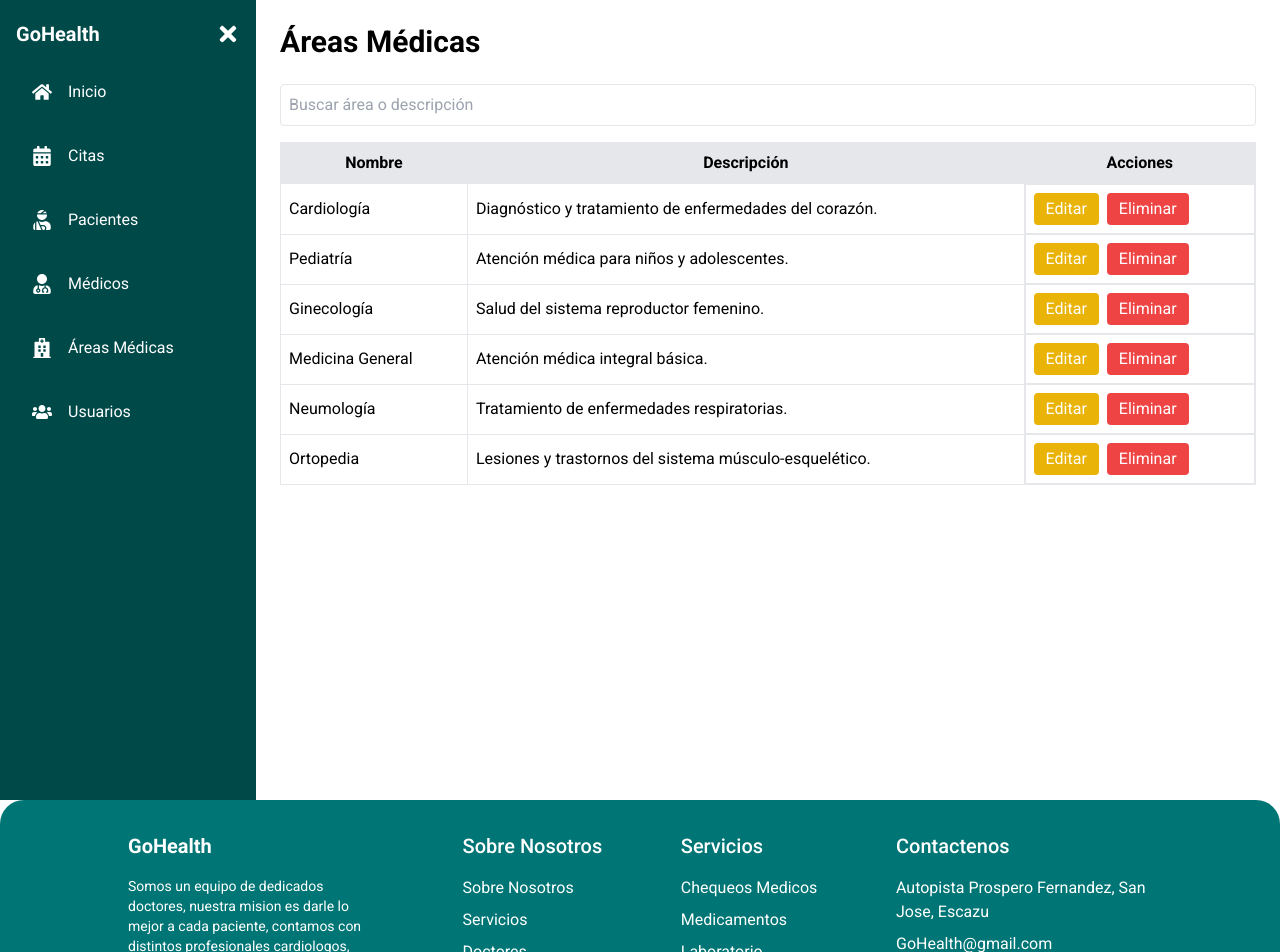
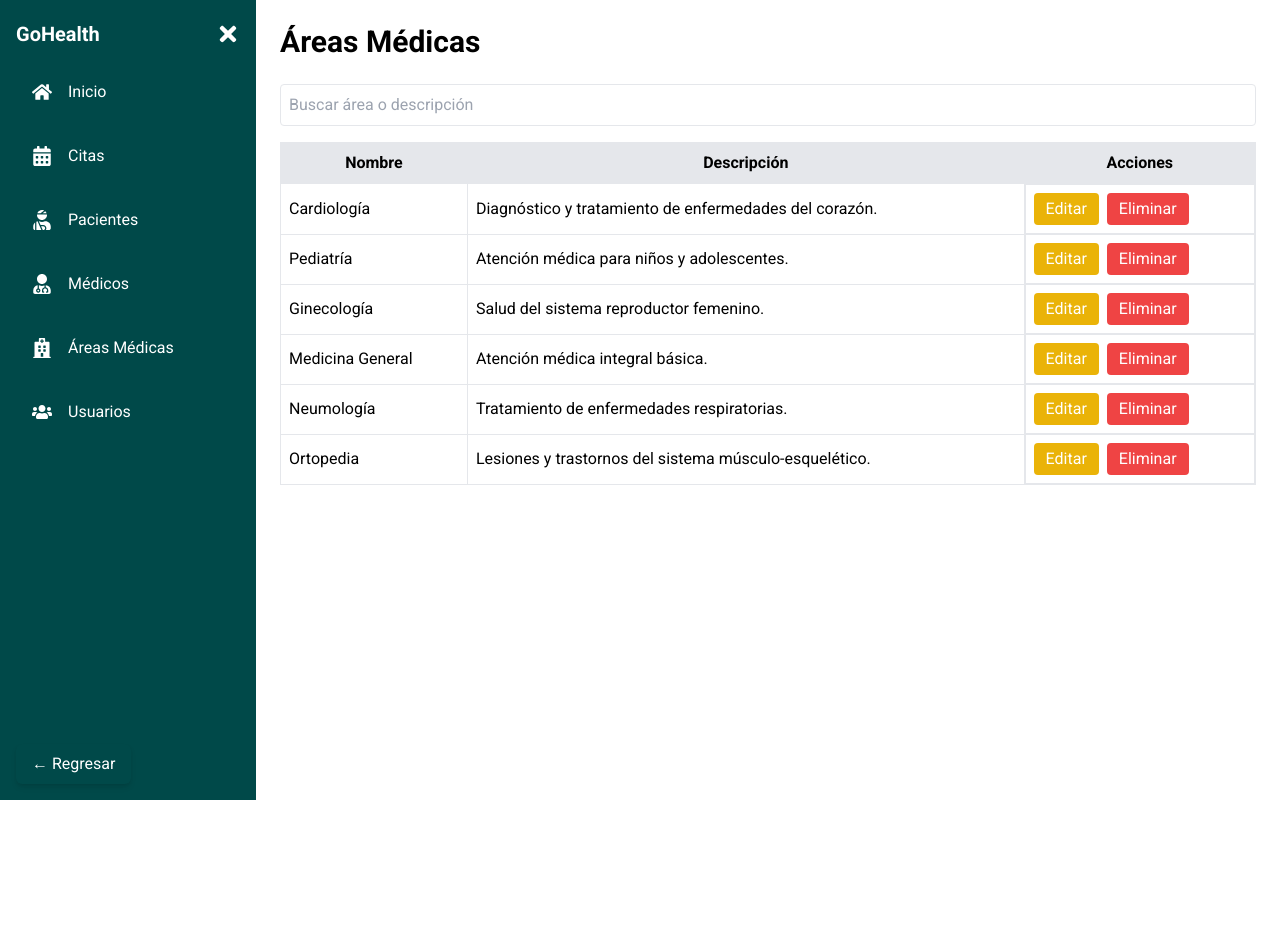
Before and after one commit to camillaquiros/Proyecto-Componentes, a React (Vite) app in the folder GoHealth/: page /areas-medicas in a window 1280 px wide. Shown: the top 952 px of the page. After the commit the page ends 800 px from the top, so only its background shows below. Built offline with nearby package versions, Linux system fonts and the light colour scheme.

Commit message:
quitar el Navbar y Footer de citas, areas medicas, medicos, pacientes y usuarios

```diff
--- a/GoHealth/src/App.jsx
+++ b/GoHealth/src/App.jsx
@@ -17,12 +17,13 @@ import Usuarios from "./pages/Usuarios";
 
 const Layout = ({ children }) => {
   const location = useLocation();
-  const isAuthPage = location.pathname === "/LogIn" || location.pathname === "/Registro";
-  const isNoNavbarPage = ["/citas", "/pacientes", "/medicos", "/areas-medicas", "/usuarios"].includes(location.pathname);
+  const isAuthPage = location.pathname === "/LogIn" || location.pathname === "/Registro" || location.pathname === "/citas" || location.pathname === "/pacientes" || location.pathname === "/medicos"
+  || location.pathname === "/areas-medicas" || location.pathname === "/usuarios";
+
 
   return (
     <>
-      {!isAuthPage && !isNoNavbarPage && <Navbar />}
+      {!isAuthPage && <Navbar />}
       <main>{children}</main>
       {!isAuthPage && <Footer />}
     </>
--- a/GoHealth/src/components/sidebar.jsx
+++ b/GoHealth/src/components/sidebar.jsx
@@ -15,7 +15,7 @@ const Sidebar = () => {
       </div>
 
       <nav className="flex flex-col gap-4 px-4">
-        <SidebarItem to="/home" icon={<FaHome />} text="Inicio" isOpen={isOpen} />
+        <SidebarItem to="/Home" icon={<FaHome />} text="Inicio" isOpen={isOpen} />
         <SidebarItem to="/citas" icon={<FaCalendarAlt />} text="Citas" isOpen={isOpen} />
         <SidebarItem to="/pacientes" icon={<FaUserInjured />} text="Pacientes" isOpen={isOpen} />
         <SidebarItem to="/medicos" icon={<FaUserMd />} text="Médicos" isOpen={isOpen} />
--- a/GoHealth/src/pages/AreasMedicas.jsx
+++ b/GoHealth/src/pages/AreasMedicas.jsx
@@ -1,5 +1,6 @@
 import React, { useState } from "react";
 import Sidebar from "../components/sidebar";
+import { useNavigate } from "react-router-dom";
 
 const initialAreas = [
   { nombre: "Cardiología", descripcion: "Diagnóstico y tratamiento de enfermedades del corazón." },
@@ -15,6 +16,8 @@ const AreasMedicas = () => {
   const [search, setSearch] = useState("");
   const [editIndex, setEditIndex] = useState(null);
   const [editForm, setEditForm] = useState({ nombre: "", descripcion: "" });
+
+  const navigate = useNavigate(); // ✅ Aquí se define
 
   const handleEditar = (index) => {
     setEditIndex(index);
@@ -41,7 +44,7 @@ const AreasMedicas = () => {
   );
 
   return (
-    <div className="flex">
+    <div className="flex relative min-h-screen">
       <Sidebar />
       <div className="flex-1 p-6">
         <h1 className="text-3xl font-bold mb-6">Áreas Médicas</h1>
@@ -122,6 +125,15 @@ const AreasMedicas = () => {
           </div>
         )}
       </div>
+
+      {/* Botón "Regresar" abajo a la izquierda */}
+      <button
+        className="absolute bottom-4 left-4 bg-hoverColor text-white px-4 py-2 rounded-md shadow-md
+                   hover:bg-gray-600 transition duration-300 ease-in-out"
+        onClick={() => navigate("/LogIn")}
+      >
+        ← Regresar
+      </button>
     </div>
   );
 };
--- a/GoHealth/src/pages/Citas.jsx
+++ b/GoHealth/src/pages/Citas.jsx
@@ -1,5 +1,7 @@
 import React, { useState, useEffect } from "react";
 import Sidebar from "../components/sidebar";
+import { useNavigate } from "react-router-dom";
+
 
 const doctors = [
   { name: "Dra. Kris Jenner", especialidad: "Pediatría" },
@@ -18,6 +20,8 @@ const patients = [
   "Sofía Rodríguez",
   "María González",
 ];
+
+
 
 const initialCitas = [
   {
--- a/GoHealth/src/pages/Medicos.jsx
+++ b/GoHealth/src/pages/Medicos.jsx
@@ -1,5 +1,6 @@
 import React, { useState } from "react";
 import Sidebar from "../components/sidebar";
+import { useNavigate } from "react-router-dom";
 
 const initialMedicos = [
   {
--- a/GoHealth/src/pages/Pacientes.jsx
+++ b/GoHealth/src/pages/Pacientes.jsx
@@ -1,5 +1,6 @@
 import React, { useState } from "react";
 import Sidebar from "../components/sidebar";
+import { useNavigate } from "react-router-dom";
 
 const initialPacientes = [
   {
--- a/GoHealth/src/pages/Usuarios.jsx
+++ b/GoHealth/src/pages/Usuarios.jsx
@@ -1,5 +1,6 @@
 import React, { useState } from "react";
 import Sidebar from "../components/sidebar";
+import { useNavigate } from "react-router-dom";
 
 const initialMedicos = [
   { nombre: "Dra. Kris Jenner", especialidad: "Pediatría", correo: "kris.jenner@gohealth.com" },
```
